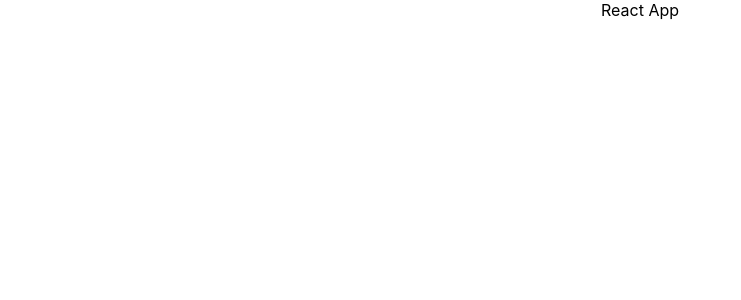
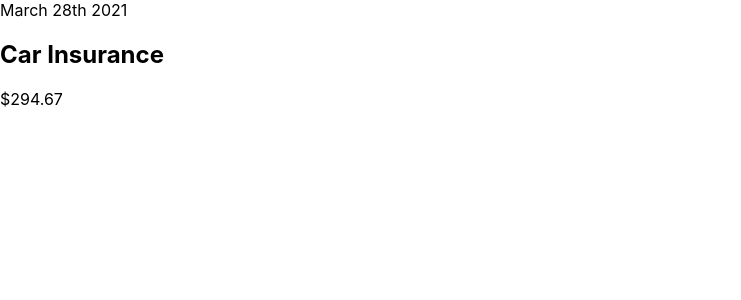
Before and after one commit to lukasz-klekner/expenses_app--react, a React (Create React App) app: page / in a window 1280 px wide. Shown: the top 300 px of the page, without its empty margins (0-741 px from the left). Built offline with nearby package versions, Linux system fonts and the light colour scheme.

Commit message:
creates ExpenseItem component and adds it

```diff
--- a/src/App.js
+++ b/src/App.js
@@ -1,7 +1,12 @@
 import './App.css'
+import ExpenseItem from './components/ExpenseItem'
 
 function App() {
-  return <div className='App'>React App</div>
+  return (
+    <div>
+      <ExpenseItem />
+    </div>
+  )
 }
 
 export default App
--- /dev/null
+++ b/src/components/ExpenseItem.js
@@ -0,0 +1,11 @@
+const ExpenseItem = () => (
+  <div>
+    <div>March 28th 2021</div>
+    <div>
+      <h2>Car Insurance</h2>
+      <div>$294.67</div>
+    </div>
+  </div>
+)
+
+export default ExpenseItem
```
